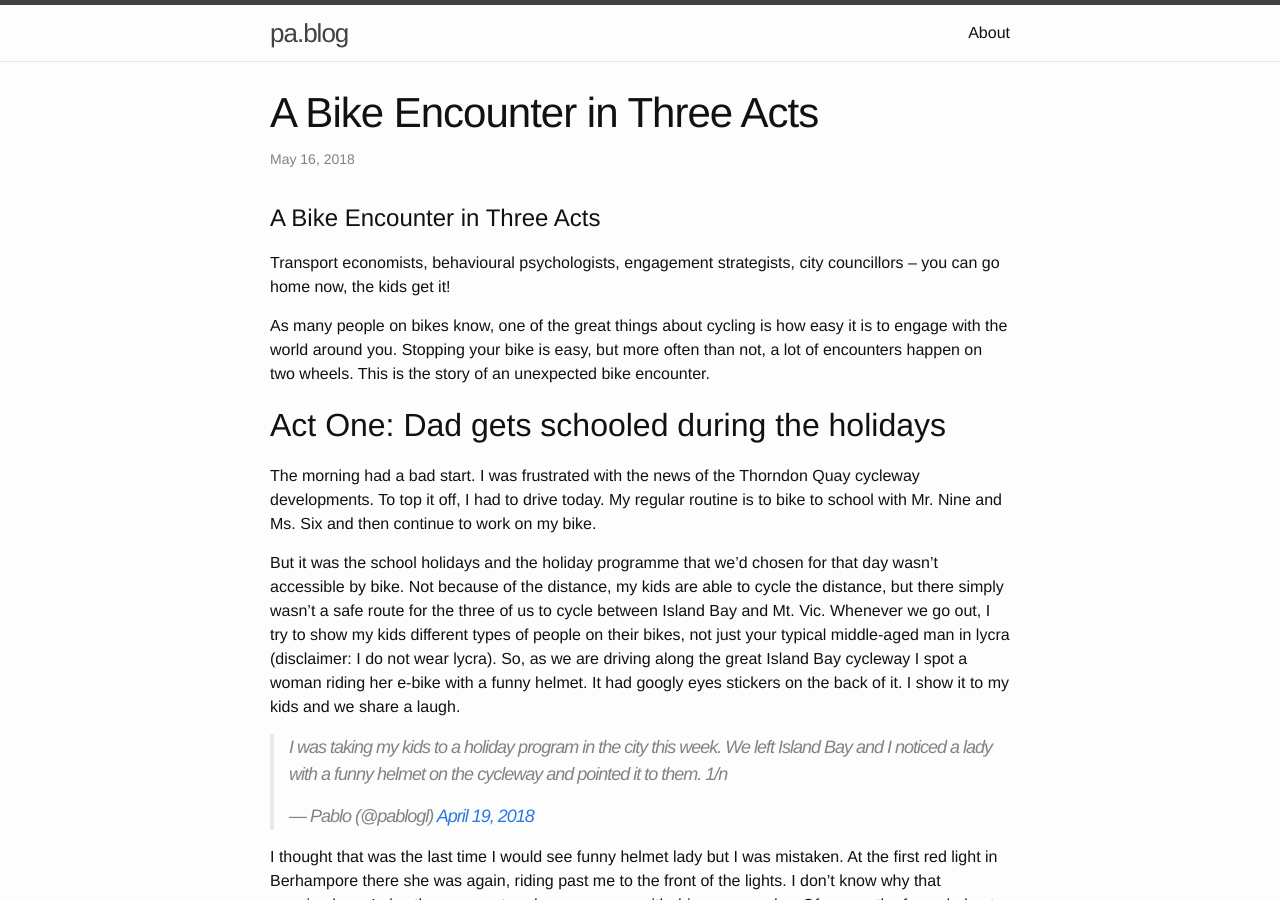
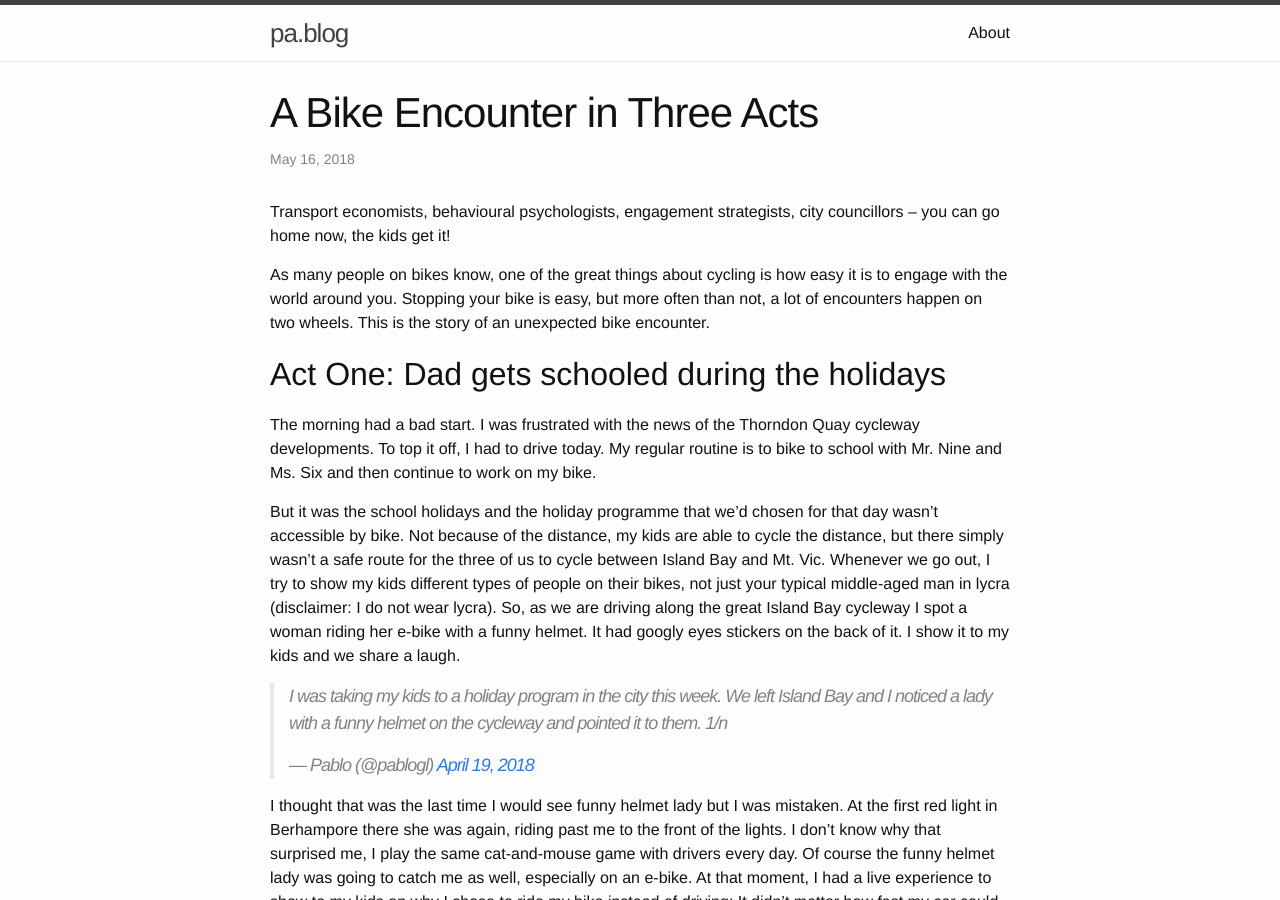
Before and after one commit to gomesp/pablo.gomes.nz, a Jekyll site: the page built from _posts/2018-05-16-bike-encounter.md, in a window 1280 px wide and 900 px high. Built offline with Jekyll 4.4.1, drawn with Linux system fonts in a browser that asks for light colours; comment, search, counter and statistics services are not loaded.

Commit message:
change layout of the post - removing title that was repeated

```diff
--- a/_posts/2018-05-16-bike-encounter.md
+++ b/_posts/2018-05-16-bike-encounter.md
@@ -4,7 +4,6 @@ title:  "A Bike Encounter in Three Acts"
 date:   2018-05-16
 categories:
 ---
-# A Bike Encounter in Three Acts
 
 Transport economists, behavioural psychologists, engagement strategists, city councillors – you can go home now, the kids get it!
 
```
